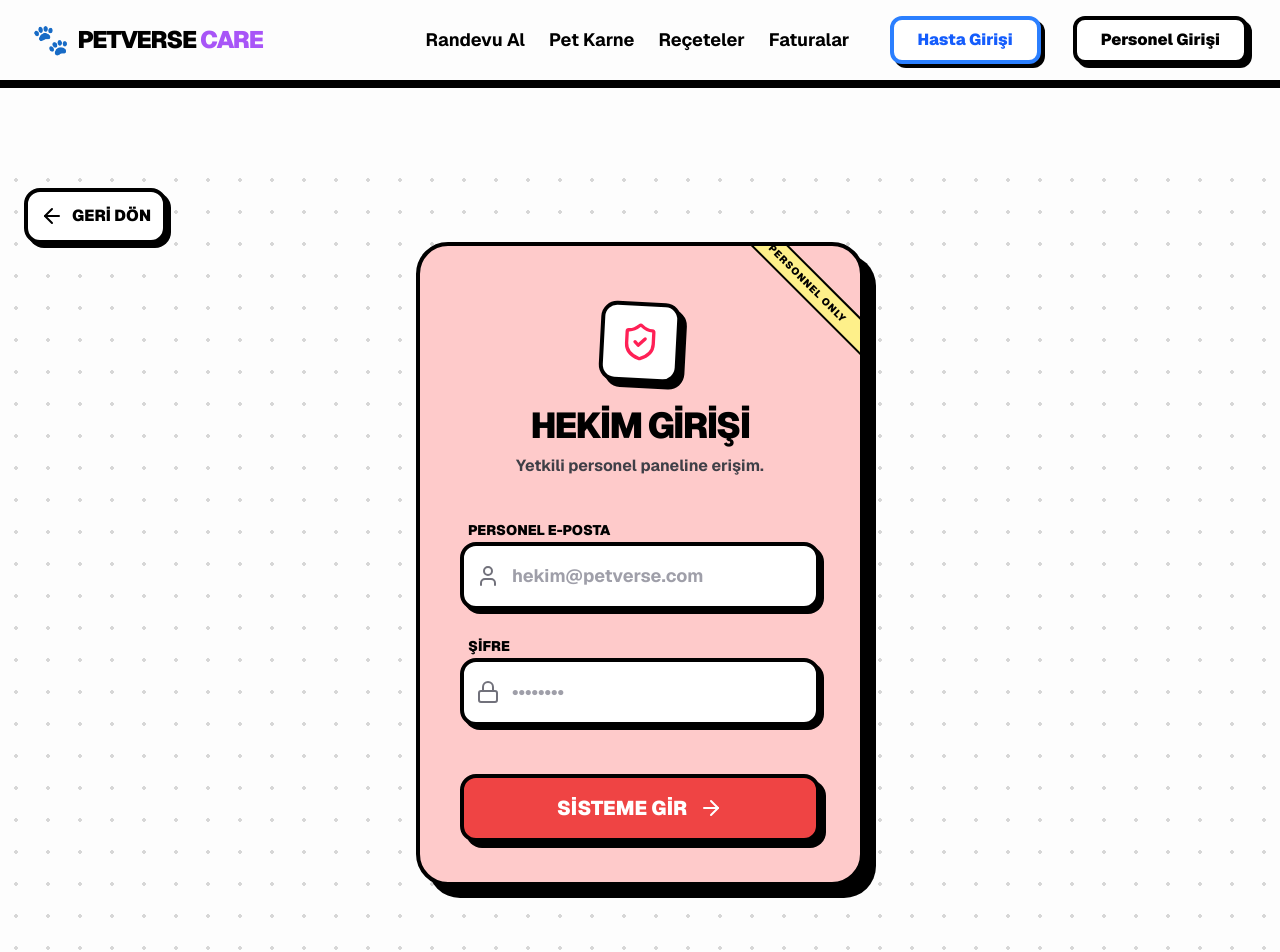
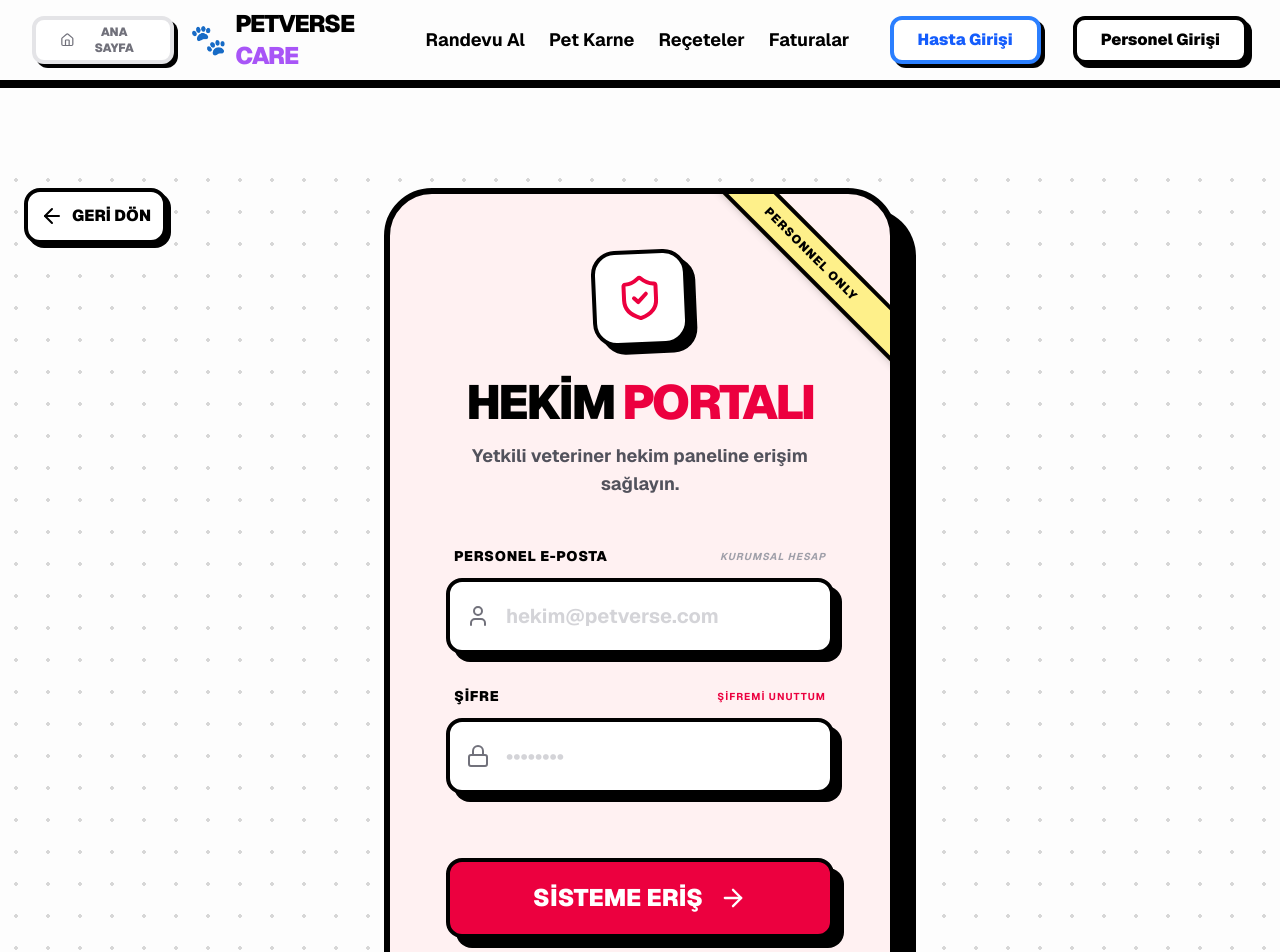
Before and after one commit to sicloid/sativus_hackathon, a Next.js app: page /hekim-login in a window 1280 px wide. Shown: the top 952 px of the page. Built offline with nearby package versions, Linux system fonts and the light colour scheme.

Commit message:
feat: add home button to care navbar

```diff
--- a/src/app/(rezervasyon)/hekim-login/page.tsx
+++ b/src/app/(rezervasyon)/hekim-login/page.tsx
@@ -41,39 +41,53 @@
 
       <div className="flex-1 flex items-center justify-center p-6 relative z-10">
         <motion.div
-          initial={{ opacity: 0, y: 30 }}
-          animate={{ opacity: 1, y: 0 }}
-          transition={{ duration: 0.5, ease: "easeOut" }}
-          className="w-full max-w-md"
+          initial={{ opacity: 0, scale: 0.95 }}
+          animate={{ opacity: 1, scale: 1 }}
+          transition={{ duration: 0.4, ease: "easeOut" }}
+          className="w-full max-w-lg"
         >
           {/* MAIN CARD (Red/Pink themed for personnel) */}
-          <div className="bg-[#fecaca] border-4 border-black rounded-[2rem] p-8 sm:p-10 shadow-[12px_12px_0px_0px_rgba(0,0,0,1)] flex flex-col relative overflow-hidden">
+          <div className="bg-[#fff1f2] border-[6px] border-black rounded-[3rem] p-10 sm:p-14 shadow-[20px_20px_0px_0px_rgba(0,0,0,1)] flex flex-col relative overflow-hidden">
 
             {/* Caution tape decoration */}
-            <div className="absolute -right-12 top-6 rotate-45 bg-[#fef08a] text-black font-black uppercase text-[10px] tracking-widest py-1 px-12 border-y-2 border-black">
+            <div className="absolute -right-16 top-10 rotate-45 bg-[#fef08a] text-black font-black uppercase text-xs tracking-widest py-2 px-20 border-y-4 border-black z-20 shadow-md">
               PERSONNEL ONLY
             </div>
 
-            <div className="text-center mb-10 mt-4">
-              <div className="w-20 h-20 bg-white border-4 border-black rounded-2xl mx-auto mb-6 flex items-center justify-center shadow-[6px_6px_0px_0px_rgba(0,0,0,1)] rotate-3">
-                <ShieldCheck className="w-10 h-10 text-rose-500" />
-              </div>
-              <h1 className="text-4xl font-black uppercase tracking-tighter mb-2">Hekim Girişi</h1>
-              <p className="font-bold text-zinc-700">Yetkili personel paneline erişim.</p>
+            <div className="text-center mb-12 relative">
+              <motion.div
+                animate={{ rotate: [3, -3, 3] }}
+                transition={{ duration: 4, repeat: Infinity, ease: "easeInOut" }}
+                className="w-24 h-24 bg-white border-4 border-black rounded-3xl mx-auto mb-8 flex items-center justify-center shadow-[8px_8px_0px_0px_rgba(0,0,0,1)]"
+              >
+                <ShieldCheck className="w-12 h-12 text-rose-600" />
+              </motion.div>
+              <h1 className="text-5xl font-black uppercase tracking-tighter mb-4 leading-none">
+                Hekim <span className="text-rose-600">Portalı</span>
+              </h1>
+              <p className="font-bold text-zinc-600 text-lg">Yetkili veteriner hekim paneline erişim sağlayın.</p>
             </div>
 
             {error && (
-              <div className="mb-6 bg-red-100 border-4 border-black rounded-xl p-4 font-bold text-red-700 shadow-[4px_4px_0px_0px_rgba(0,0,0,1)]">
+              <motion.div
+                initial={{ x: -10, opacity: 0 }}
+                animate={{ x: 0, opacity: 1 }}
+                className="mb-8 bg-rose-100 border-4 border-black rounded-2xl p-5 font-bold text-rose-700 shadow-[6px_6px_0px_0px_rgba(0,0,0,1)] flex items-center gap-3"
+              >
+                <div className="w-8 h-8 bg-rose-600 text-white rounded-lg flex items-center justify-center font-black shrink-0">!</div>
                 {error}
-              </div>
+              </motion.div>
             )}
 
-            <form action={handleLogin} className="space-y-6 flex flex-col">
+            <form action={handleLogin} className="space-y-8 flex flex-col">
 
-              <div className="space-y-2">
-                <label className="font-black uppercase text-sm ml-2">Personel E-posta</label>
-                <div className="relative">
-                  <div className="absolute inset-y-0 left-0 pl-4 flex items-center pointer-events-none">
+              <div className="space-y-3">
+                <div className="flex justify-between items-center px-2">
+                  <label className="font-black uppercase text-sm tracking-wider">Personel E-posta</label>
+                  <span className="text-[10px] font-bold text-zinc-400 uppercase tracking-widest italic">Kurumsal Hesap</span>
+                </div>
+                <div className="relative group">
+                  <div className="absolute inset-y-0 left-0 pl-5 flex items-center pointer-events-none group-focus-within:scale-110 transition-transform">
                     <User className="w-6 h-6 text-zinc-500" />
                   </div>
                   <input
@@ -81,15 +95,18 @@
                     type="email"
                     placeholder="hekim@petverse.com"
                     required
-                    className="w-full bg-white border-4 border-black rounded-2xl py-4 pl-12 pr-4 font-bold text-lg placeholder:text-zinc-400 focus:outline-none focus:bg-[#fef08a] transition-colors shadow-[4px_4px_0px_0px_rgba(0,0,0,1)]"
+                    className="w-full bg-white border-4 border-black rounded-2xl py-5 pl-14 pr-4 font-bold text-xl placeholder:text-zinc-300 focus:outline-none focus:bg-[#fef08a] transition-all shadow-[8px_8px_0px_0px_rgba(0,0,0,1)] focus:-translate-y-1 focus:shadow-[10px_10px_0px_0px_rgba(0,0,0,1)]"
                   />
                 </div>
               </div>
 
-              <div className="space-y-2">
-                <label className="font-black uppercase text-sm ml-2">Şifre</label>
-                <div className="relative">
-                  <div className="absolute inset-y-0 left-0 pl-4 flex items-center pointer-events-none">
+              <div className="space-y-3">
+                <div className="flex justify-between items-center px-2">
+                  <label className="font-black uppercase text-sm tracking-wider">Şifre</label>
+                  <Link href="#" className="text-[10px] font-bold text-rose-600 uppercase tracking-widest hover:underline decoration-2">Şifremi Unuttum</Link>
+                </div>
+                <div className="relative group">
+                  <div className="absolute inset-y-0 left-0 pl-5 flex items-center pointer-events-none group-focus-within:scale-110 transition-transform">
                     <Lock className="w-6 h-6 text-zinc-500" />
                   </div>
                   <input
@@ -98,24 +115,44 @@
                     placeholder="••••••••"
                     required
                     minLength={6}
-                    className="w-full bg-white border-4 border-black rounded-2xl py-4 pl-12 pr-4 font-bold text-lg placeholder:text-zinc-400 focus:outline-none focus:bg-[#fef08a] transition-colors shadow-[4px_4px_0px_0px_rgba(0,0,0,1)]"
+                    className="w-full bg-white border-4 border-black rounded-2xl py-5 pl-14 pr-4 font-bold text-xl placeholder:text-zinc-300 focus:outline-none focus:bg-[#fef08a] transition-all shadow-[8px_8px_0px_0px_rgba(0,0,0,1)] focus:-translate-y-1 focus:shadow-[10px_10px_0px_0px_rgba(0,0,0,1)]"
                   />
                 </div>
               </div>
 
-              <div className="pt-6 space-y-4">
+              <div className="pt-8 space-y-6">
                 <button
                   type="submit"
                   disabled={loading}
-                  className="w-full bg-[#ef4444] text-white border-4 border-black rounded-2xl py-4 font-black uppercase text-xl flex items-center justify-center gap-3 shadow-[6px_6px_0px_0px_rgba(0,0,0,1)] hover:-translate-y-1 hover:shadow-[8px_8px_0px_0px_rgba(0,0,0,1)] active:translate-y-1 active:translate-x-1 active:shadow-none transition-all disabled:opacity-70 disabled:cursor-not-allowed"
+                  className="w-full bg-rose-600 text-white border-4 border-black rounded-2xl py-5 font-black uppercase text-2xl flex items-center justify-center gap-4 shadow-[10px_10px_0px_0px_rgba(0,0,0,1)] hover:-translate-y-1.5 hover:shadow-[14px_14px_0px_0px_rgba(0,0,0,1)] active:translate-y-1 active:translate-x-1 active:shadow-none transition-all disabled:opacity-70 disabled:cursor-not-allowed group"
                 >
-                  {loading ? "Bekleniyor..." : "Sisteme Gir"}
-                  {!loading && <ArrowRight className="w-6 h-6" />}
+                  {loading ? (
+                    <span className="flex items-center gap-2">
+                      <div className="w-6 h-6 border-4 border-white border-t-transparent rounded-full animate-spin"></div>
+                      Giriş Yapılıyor...
+                    </span>
+                  ) : (
+                    <>
+                      Sisteme Eriş
+                      <ArrowRight className="w-7 h-7 group-hover:translate-x-2 transition-transform" />
+                    </>
+                  )}
                 </button>
+
+                <div className="flex items-center justify-center gap-4 py-2 opacity-50 grayscale hover:grayscale-0 transition-all">
+                  <div className="h-px bg-black flex-1"></div>
+                  <ShieldCheck className="w-6 h-6" />
+                  <div className="h-px bg-black flex-1"></div>
+                </div>
               </div>
 
             </form>
           </div>
+
+          {/* Footer note */}
+          <p className="mt-8 text-center font-black uppercase text-[10px] tracking-[0.2em] text-zinc-500">
+            PetVerse Security Protocol — v4.2.0
+          </p>
         </motion.div>
       </div>
     </div>
--- a/src/app/actions/auth.ts
+++ b/src/app/actions/auth.ts
@@ -66,5 +66,5 @@
   const supabase = await createClient()
   await supabase.auth.signOut()
   revalidatePath('/', 'layout')
-  redirect('/urunler')
+  redirect('/')
 }
--- a/src/components/Header.tsx
+++ b/src/components/Header.tsx
@@ -2,8 +2,8 @@
 
 import { User } from '@supabase/supabase-js'
 import Link from 'next/link'
-import { useCart } from '@/context/CartContext'
-import { useFavorites } from '@/context/FavoritesContext'
+import { useCart } from '../context/CartContext'
+import { useFavorites } from '../context/FavoritesContext'
 
 export default function Header({ user }: { user: User | null }) {
   const { totalItems } = useCart()
--- a/src/components/ui/Navbar.tsx
+++ b/src/components/ui/Navbar.tsx
@@ -3,6 +3,7 @@
 import { useState } from "react";
 import Link from "next/link";
 import { Button } from "./Button";
+import { Home } from "lucide-react";
 
 export function Navbar() {
   const [isOpen, setIsOpen] = useState(false);
@@ -10,8 +11,19 @@
   return (
     <nav className="sticky top-0 z-50 bg-[#fdfdfd] border-b-4 border-black w-full shadow-[0px_4px_0px_0px_rgba(0,0,0,1)]">
       <div className="max-w-[1600px] mx-auto px-4 sm:px-6 lg:px-8">
-        <div className="flex justify-between h-20 items-center">
-          {/* LOGO */}
+        <div className="flex justify-between h-20 items-center gap-4">
+          <div className="flex items-center gap-4">
+            <Link href="/">
+              <Button variant="outline" className="hidden sm:flex items-center gap-2 border-zinc-200 text-zinc-500 hover:text-black hover:border-black transition-all">
+                <Home className="w-4 h-4" />
+                <span className="font-black uppercase text-xs">Ana Sayfa</span>
+              </Button>
+              <Button variant="outline" className="sm:hidden p-2 border-zinc-200 text-zinc-500">
+                <Home className="w-5 h-5" />
+              </Button>
+            </Link>
+          </div>
+
           <Link href="/hastane" className="flex items-center gap-2 group">
             <span className="text-3xl">🐾</span>
             <span className="text-2xl font-black uppercase tracking-tighter group-hover:underline">
--- a/src/context/FavoritesContext.tsx
+++ b/src/context/FavoritesContext.tsx
@@ -2,9 +2,9 @@
 
 import React, { createContext, useContext, useState, useEffect, ReactNode } from 'react'
 import { User } from '@supabase/supabase-js'
-import { Product } from '@/components/ProductCard'
-import { createClient } from '@/utils/supabase/client'
-import { useToast } from '@/context/ToastContext'
+import { Product } from '../components/ProductCard'
+import { createClient } from '../utils/supabase/client'
+import { useToast } from '../context/ToastContext'
 
 interface FavoritesContextType {
   favorites: Product[]
```
Also changed, not shown: src/app/(rezervasyon)/hekim/page.tsx (+133 -96 lines).
